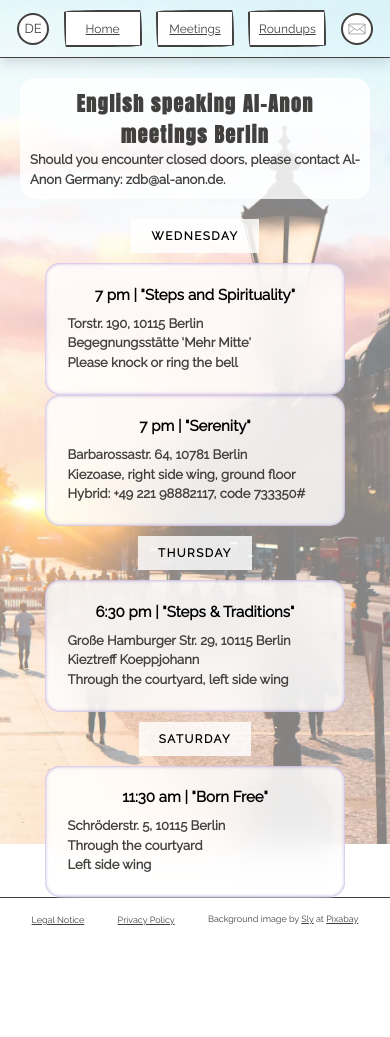
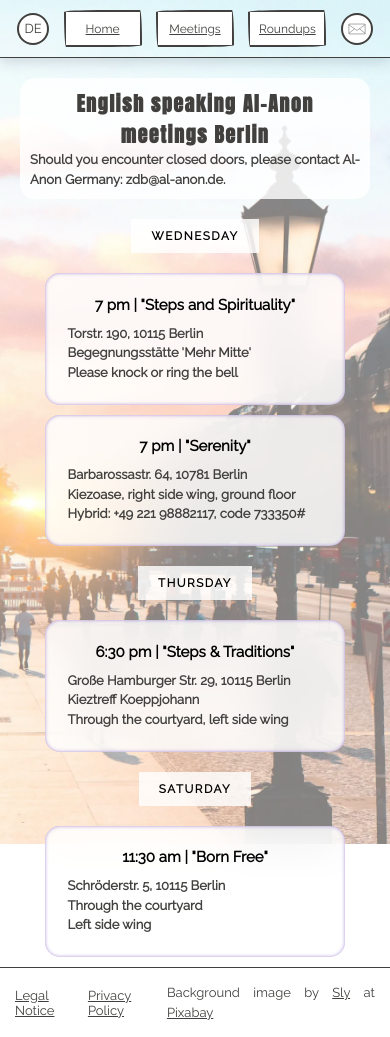
Before and after one commit to Footsteps/al-anon, a React (Vite) app: page /meetings in a window 390 px wide. Before the commit the page ends 942 px from the top, so only its background shows below. Built offline with nearby package versions, Linux system fonts and the light colour scheme.

Commit message:
changed styling of footer and meeting glass card when mobile

```diff
--- a/src/assets/css/index.css
+++ b/src/assets/css/index.css
@@ -216,6 +216,7 @@ border: 5px solid purple;
   border-radius: 1.5rem;
   background-color: var(--text-background-color);
   font-weight: bolder;
+  margin: 1rem;
 }
 
 .card-glass {
@@ -269,8 +270,6 @@ h2 {
   letter-spacing: 1.5px;
 }
 
-
-
 /**EVENTS **/
 
 .events-main > section {
@@ -314,7 +313,7 @@ footer {
 }
 
 .footer-font {
-  font-size: 0.9rem;
+  font-size: 1.3rem;
 }
 
 footer a {
```
